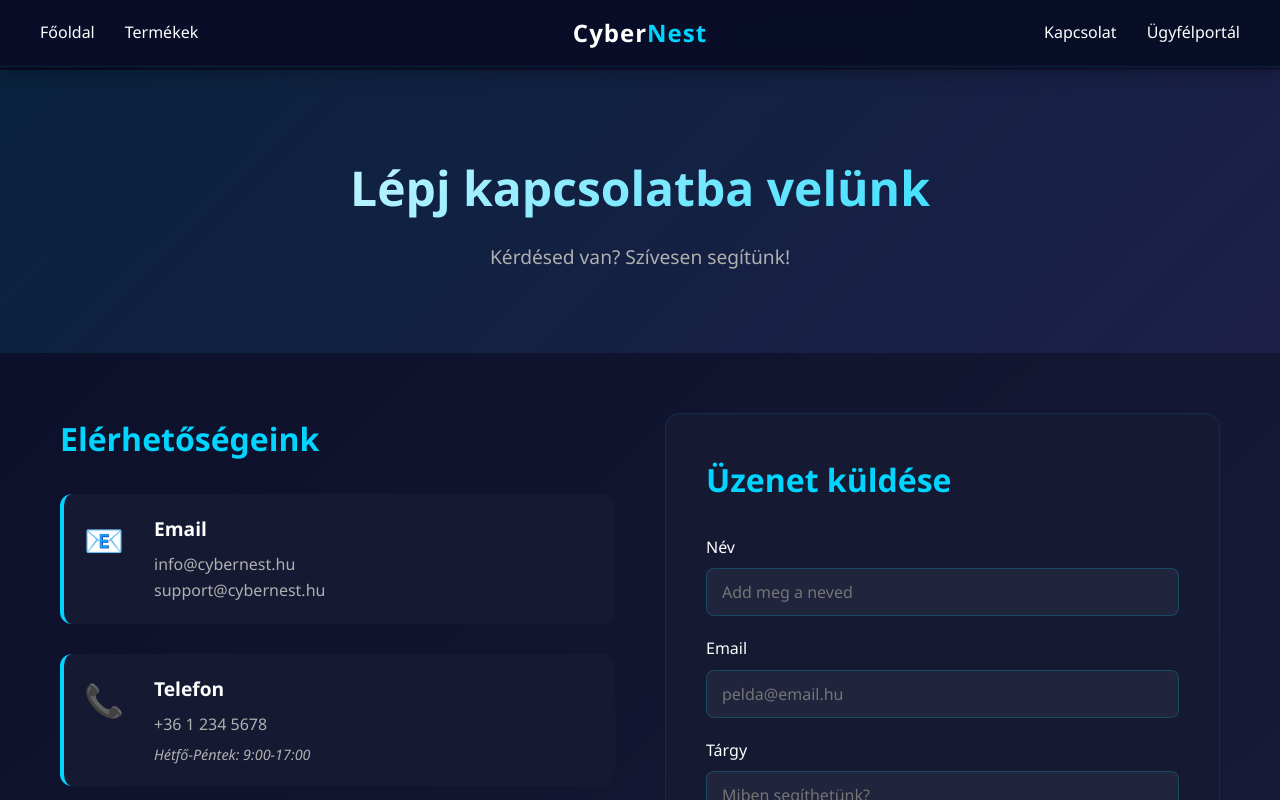
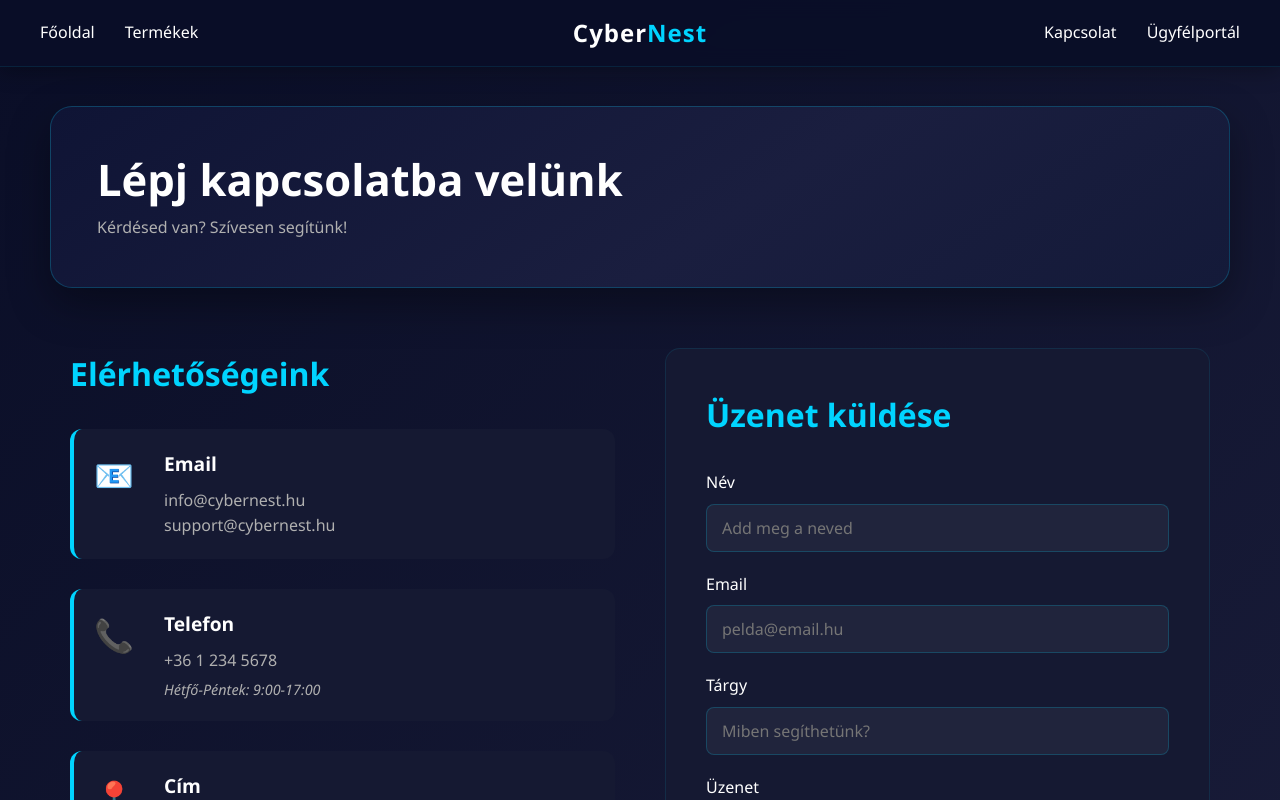
Before and after one commit to Wolfboy64/vizsgaremek, a React (Vite) app in the folder website/frontend/: page /kapcsolat in a window 1280 px wide. Shown: the top 800 px of the page. Built offline with nearby package versions, Linux system fonts and the light colour scheme; no server answers.

Commit message:
Kapcsolat header css változtatása, a szerver összhangjának érdekében

```diff
--- a/website/frontend/src/styles/Contact.css
+++ b/website/frontend/src/styles/Contact.css
@@ -1,31 +1,27 @@
 .contact-page {
-  margin-top: 70px;
+  width: min(1220px, 100%);
+  margin: 70px auto 0;
   min-height: calc(100vh - 70px);
-  padding-bottom: 60px;
+  padding: 36px 20px 60px;
 }
 
 .contact-header {
-  background: linear-gradient(
-    135deg,
-    rgba(0, 212, 255, 0.1),
-    rgba(108, 99, 255, 0.1)
-  );
-  padding: 80px 20px;
-  text-align: center;
+  padding: clamp(28px, 5vw, 46px);
+  border-radius: 22px;
+  border: 1px solid rgba(0, 212, 255, 0.22);
+  background: linear-gradient(145deg, #0f1435 0%, #1a1e3f 58%, #141a39 100%);
+  box-shadow: 0 16px 40px rgba(0, 0, 0, 0.35);
 }
 
 .contact-header h1 {
-  font-size: 3rem;
-  margin-bottom: 15px;
-  background: linear-gradient(135deg, var(--text-light), var(--primary-color));
-  -webkit-background-clip: text;
-  -webkit-text-fill-color: transparent;
-  background-clip: text;
+  font-size: clamp(1.8rem, 3.4vw, 2.8rem);
+  line-height: 1.2;
 }
 
 .contact-header p {
-  font-size: 1.2rem;
+  margin-top: 10px;
   color: var(--text-gray);
+  max-width: 68ch;
 }
 
 .contact-content {
```
